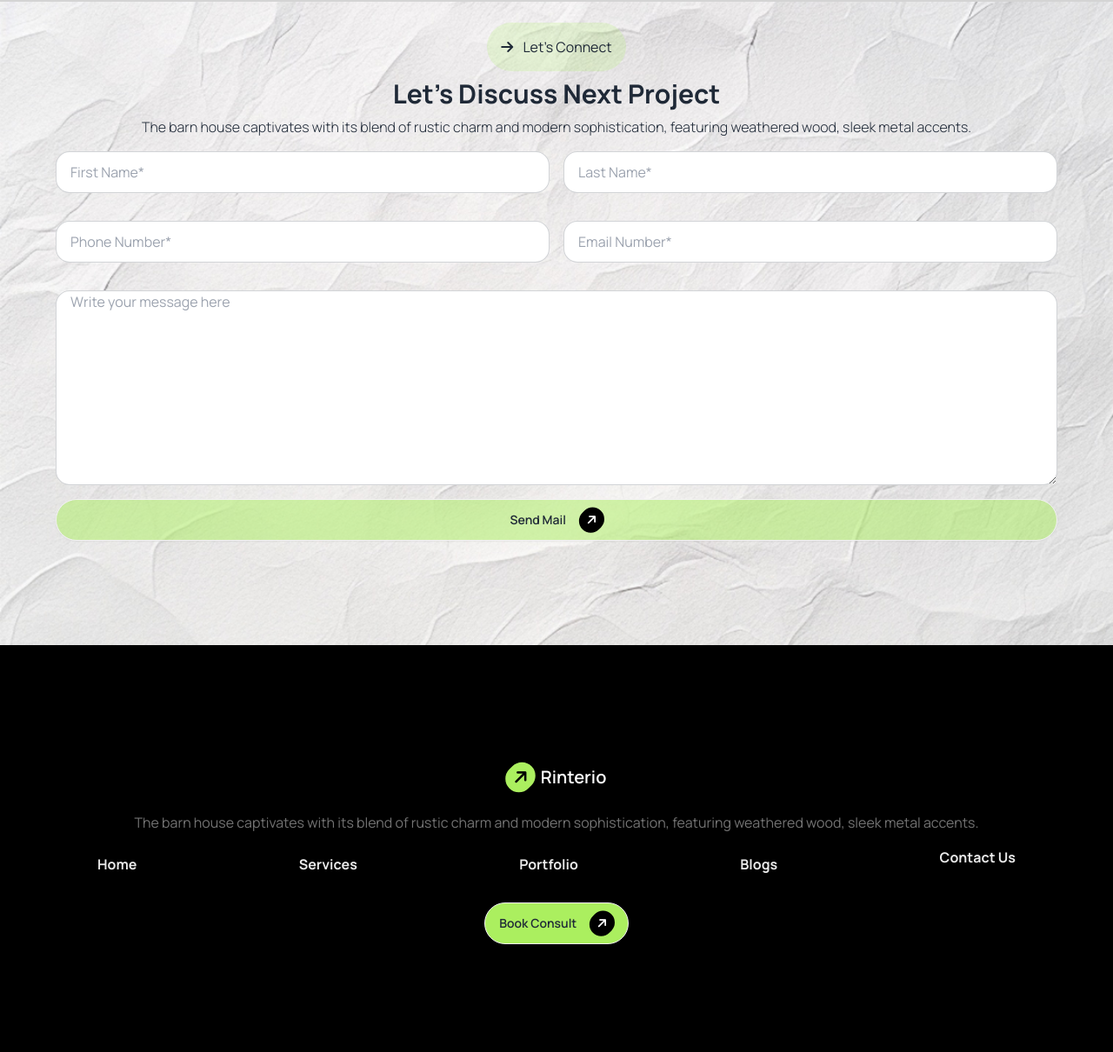
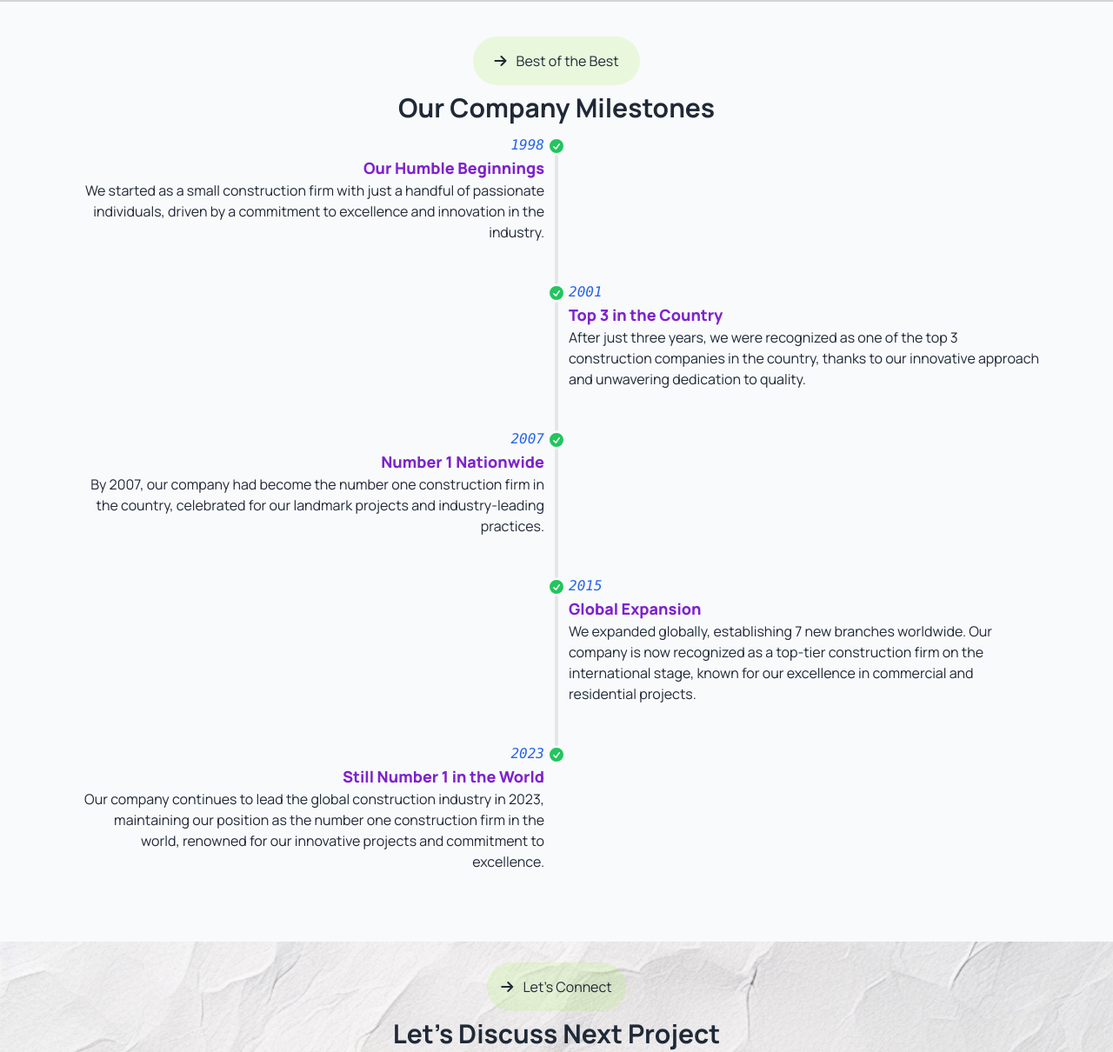
Before and after one commit to yousrahanif/Assignment3, a plain HTML site: page index.html in a window 1280 px wide. Shown: the part 2335-3545 px from the top of the page at 87% size. Drawn offline with nearby package versions, Linux system fonts and the light colour scheme.

Commit message:
meaningful section added

```diff
--- a/index.html
+++ b/index.html
@@ -273,6 +273,128 @@
             </div>
           </div>
         </section>
+
+<!-- meaningful section -->
+<section class="bg-gray-50 p-4">
+  <div class="max-w-screen-xl mx-auto lg:px-16 p-6">
+    <div class="text-center ">
+      <button class="bg-[#ABEF5F33] rounded-full mb-2 px-6 py-4">
+        <i class="fa-solid fa-arrow-right mr-2  "></i> Best of the Best
+      </button>
+    </div>
+    <div class="text-center mb-2">
+      <h2 class="text-3xl font-bold ">Our Company Milestones</h2>
+    </div>
+    <ul class="timeline timeline-snap-icon max-md:timeline-compact timeline-vertical">
+      <li>
+        <div class="timeline-middle">
+          <svg
+            xmlns="http://www.w3.org/2000/svg"
+            viewBox="0 0 20 20"
+            fill="currentColor"
+            class="h-5 w-5 text-green-500">
+            <path
+              fill-rule="evenodd"
+              d="M10 18a8 8 0 100-16 8 8 0 000 16zm3.857-9.809a.75.75 0 00-1.214-.882l-3.483 4.79-1.88-1.88a.75.75 0 10-1.06 1.061l2.5 2.5a.75.75 0 001.137-.089l4-5.5z"
+              clip-rule="evenodd" />
+          </svg>
+        </div>
+        <div class="timeline-start mb-10 md:text-end">
+          <time class="font-mono italic text-blue-600">1998</time>
+          <div class="text-lg font-black text-purple-700">Our Humble Beginnings</div>
+          We started as a small construction firm with just a handful of passionate individuals, driven by a commitment to excellence and innovation in the industry.
+        </div>
+        <hr />
+      </li>
+      <li>
+        <hr />
+        <div class="timeline-middle">
+          <svg
+            xmlns="http://www.w3.org/2000/svg"
+            viewBox="0 0 20 20"
+            fill="currentColor"
+            class="h-5 w-5 text-green-500">
+            <path
+              fill-rule="evenodd"
+              d="M10 18a8 8 0 100-16 8 8 0 000 16zm3.857-9.809a.75.75 0 00-1.214-.882l-3.483 4.79-1.88-1.88a.75.75 0 10-1.06 1.061l2.5 2.5a.75.75 0 001.137-.089l4-5.5z"
+              clip-rule="evenodd" />
+          </svg>
+        </div>
+        <div class="timeline-end mb-10">
+          <time class="font-mono italic text-blue-600">2001</time>
+          <div class="text-lg font-black text-purple-700">Top 3 in the Country</div>
+          After just three years, we were recognized as one of the top 3 construction companies in the country, thanks to our innovative approach and unwavering dedication to quality.
+        </div>
+        <hr />
+      </li>
+      <li>
+        <hr />
+        <div class="timeline-middle">
+          <svg
+            xmlns="http://www.w3.org/2000/svg"
+            viewBox="0 0 20 20"
+            fill="currentColor"
+            class="h-5 w-5 text-green-500">
+            <path
+              fill-rule="evenodd"
+              d="M10 18a8 8 0 100-16 8 8 0 000 16zm3.857-9.809a.75.75 0 00-1.214-.882l-3.483 4.79-1.88-1.88a.75.75 0 10-1.06 1.061l2.5 2.5a.75.75 0 001.137-.089l4-5.5z"
+              clip-rule="evenodd" />
+          </svg>
+        </div>
+        <div class="timeline-start mb-10 md:text-end">
+          <time class="font-mono italic text-blue-600">2007</time>
+          <div class="text-lg font-black text-purple-700">Number 1 Nationwide</div>
+          By 2007, our company had become the number one construction firm in the country, celebrated for our landmark projects and industry-leading practices.
+        </div>
+        <hr />
+      </li>
+      <li>
+        <hr />
+        <div class="timeline-middle">
+          <svg
+            xmlns="http://www.w3.org/2000/svg"
+            viewBox="0 0 20 20"
+            fill="currentColor"
+            class="h-5 w-5 text-green-500">
+            <path
+              fill-rule="evenodd"
+              d="M10 18a8 8 0 100-16 8 8 0 000 16zm3.857-9.809a.75.75 0 00-1.214-.882l-3.483 4.79-1.88-1.88a.75.75 0 10-1.06 1.061l2.5 2.5a.75.75 0 001.137-.089l4-5.5z"
+              clip-rule="evenodd" />
+          </svg>
+        </div>
+        <div class="timeline-end mb-10">
+          <time class="font-mono italic text-blue-600">2015</time>
+          <div class="text-lg font-black text-purple-700">Global Expansion</div>
+          We expanded globally, establishing 7 new branches worldwide. Our company is now recognized as a top-tier construction firm on the international stage, known for our excellence in commercial and residential projects.
+        </div>
+        <hr />
+      </li>
+      <li>
+        <hr />
+        <div class="timeline-middle">
+          <svg
+            xmlns="http://www.w3.org/2000/svg"
+            viewBox="0 0 20 20"
+            fill="currentColor"
+            class="h-5 w-5 text-green-500">
+            <path
+              fill-rule="evenodd"
+              d="M10 18a8 8 0 100-16 8 8 0 000 16zm3.857-9.809a.75.75 0 00-1.214-.882l-3.483 4.79-1.88-1.88a.75.75 0 10-1.06 1.061l2.5 2.5a.75.75 0 001.137-.089l4-5.5z"
+              clip-rule="evenodd" />
+          </svg>
+        </div>
+        <div class="timeline-start mb-10 md:text-end">
+          <time class="font-mono italic text-blue-600">2023</time>
+          <div class="text-lg font-black text-purple-700">Still Number 1 in the World</div>
+          Our company continues to lead the global construction industry in 2023, maintaining our position as the number one construction firm in the world, renowned for our innovative projects and commitment to excellence.
+        </div>
+      </li>
+    </ul>
+  </div>
+</section>
+
+
+
 <!-- form -->
 <section class="bg-[url('assets/bg.jpg')] bg-cover bg-center">
   <div class="max-w-screen-xl mx-auto lg:px-16 p-6">
```
